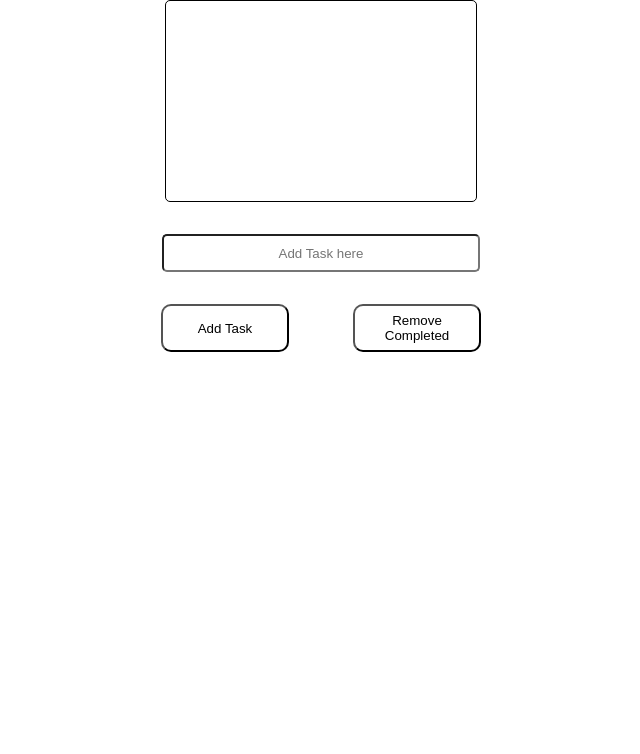
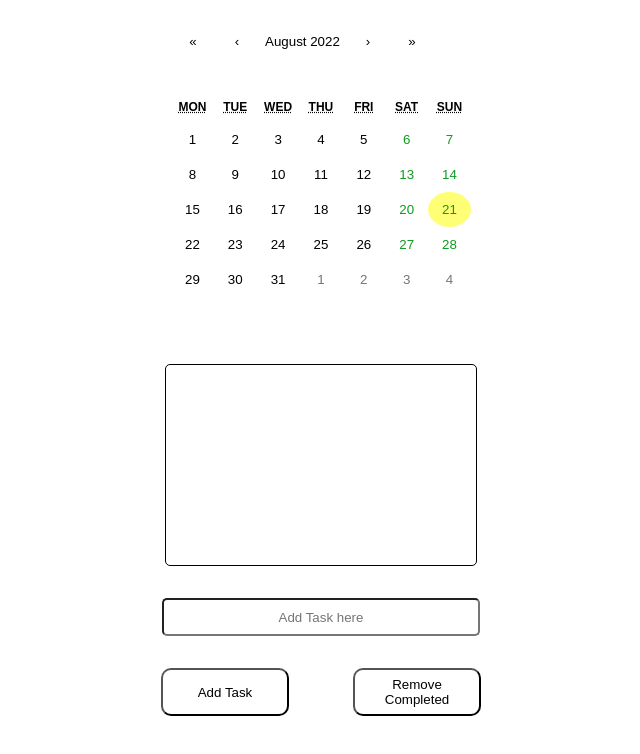
Before and after one commit to heliumcxxi/myNote, a React (Create React App) app: page / in a window 1280 px wide. Shown: the top 754 px of the page, without its empty margins (319-959 px from the left). Built offline with nearby package versions, Linux system fonts and the light colour scheme.

Commit message:
initial commit

```diff
--- a/package.json
+++ b/package.json
@@ -7,6 +7,7 @@
     "@testing-library/react": "^13.3.0",
     "@testing-library/user-event": "^13.5.0",
     "react": "^18.2.0",
+    "react-calendar": "^3.7.0",
     "react-dom": "^18.2.0",
     "react-scripts": "5.0.1",
     "styled-components": "^5.3.5",
--- a/src/App.js
+++ b/src/App.js
@@ -1,14 +1,19 @@
 import "./App.css";
 import AddTask from "./components/AddTask";
 import Display from "./components/Display";
-import { useRef, useState, useEffect } from "react";
+import { useRef, useState, useEffect, useContext } from "react";
 import { v4 as uuidv4 } from "uuid";
+import CusCalendar from "./components/CusCalendar/CusCalendar";
+import { TodoContext } from "./contexts/TodoContext";
 
 const LOCAL_STORAGE_KEY = "taskApp.tasks";
 
 function App() {
   const [tasks, setTasks] = useState([]);
+
   const taskTitleRef = useRef();
+
+  const { newTodo, setNewTodo, todos, setTodos } = useContext(TodoContext);
 
   useEffect(() => {
     const storedTasks = JSON.parse(localStorage.getItem(LOCAL_STORAGE_KEY));
@@ -32,7 +37,11 @@ function App() {
     setTasks((prevTasks) => {
       return [
         ...prevTasks,
-        { id: uuidv4(), taskTitle: taskTitle, complete: false },
+        {
+          id: prevTasks + 1,
+          taskTitle: taskTitle,
+          complete: false,
+        },
       ];
     });
     taskTitleRef.current.value = null;
@@ -45,6 +54,7 @@ function App() {
 
   return (
     <>
+      <CusCalendar />
       <Display tasks={tasks} toggleTask={toggleTask} />
       <AddTask
         handleAddTask={handleAddTask}
--- a/src/components/AddTask.js
+++ b/src/components/AddTask.js
@@ -1,4 +1,37 @@
 import styled from "styled-components";
+import { useContext } from "react";
+import { TodoContext } from "../contexts/TodoContext";
+
+const AddTask = ({ handleAddTask, removeCompleted, taskTitleRef }) => {
+  const { setNewTodo, setTodos, newTodo } = useContext(TodoContext);
+
+  return (
+    <Container>
+      <Input
+        onChange={(event) =>
+          setNewTodo((prevValue) => ({
+            ...prevValue,
+            title: event.target.value,
+          }))
+        }
+        ref={taskTitleRef}
+        type="text"
+        placeholder="Add Task here"
+      />
+      <ButtonContainer>
+        <Button
+          onClick={() => {
+            setTodos((prevValue) => [newTodo, ...prevValue]);
+            setNewTodo({});
+          }}
+        >
+          Add Task
+        </Button>
+        <Button onClick={removeCompleted}>Remove Completed</Button>
+      </ButtonContainer>
+    </Container>
+  );
+};
 
 const Container = styled.div`
   display: flex;
@@ -48,16 +81,4 @@ const Button = styled.button`
   }
 `;
 
-const AddTask = ({ handleAddTask, removeCompleted, taskTitleRef }) => {
-  return (
-    <Container>
-      <Input ref={taskTitleRef} type="text" placeholder="Add Task here" />
-      <ButtonContainer>
-        <Button onClick={handleAddTask}>Add Task</Button>
-        <Button onClick={removeCompleted}>Remove Completed</Button>
-      </ButtonContainer>
-    </Container>
-  );
-};
-
 export default AddTask;
--- /dev/null
+++ b/src/components/CusCalendar/Calendar.css
@@ -0,0 +1,179 @@
+.react-calendar {
+    /* padding-top: 50px; */
+    width: 350px;
+    max-width: 100%;
+    background: white;
+    /* border: 1px solid #a0a096; */
+    font-family: Arial, Helvetica, sans-serif;
+    line-height: 1.125em;
+  }
+  .react-calendar--doubleView {
+    width: 700px;
+  }
+  .react-calendar--doubleView .react-calendar__viewContainer {
+    display: flex;
+    margin: -0.5em;
+  }
+  .react-calendar--doubleView .react-calendar__viewContainer > * {
+    width: 50%;
+    margin: 0.5em;
+  }
+  .react-calendar,
+  .react-calendar *,
+  .react-calendar *:before,
+  .react-calendar *:after {
+    -moz-box-sizing: border-box;
+    -webkit-box-sizing: border-box;
+    box-sizing: border-box;
+  }
+  .react-calendar button {
+    margin: 0;
+    border: 0;
+    outline: none;
+  }
+  .react-calendar button:enabled:hover {
+    cursor: pointer;
+    border-radius: 50%;
+  }
+  .react-calendar__navigation {
+    height: 44px;
+    margin-bottom: 1em;
+  }
+  .react-calendar__navigation button {
+    min-width: 44px;
+    background: none;
+  }
+  .react-calendar__navigation button:enabled:hover,
+  .react-calendar__navigation button:enabled:focus {
+    background-color: #e6e6e6;
+  }
+  .react-calendar__navigation button[disabled] {
+    background-color: #f0f0f0;
+  }
+  .react-calendar__month-view__weekdays {
+    text-align: center;
+    text-transform: uppercase;
+    font-weight: bold;
+    font-size: 0.75em;
+  }
+  .react-calendar__month-view__weekdays__weekday {
+    padding: 0.5em;
+  }
+  .react-calendar__month-view__weekNumbers {
+    font-weight: bold;
+  }
+  .react-calendar__month-view__weekNumbers .react-calendar__tile {
+    display: flex;
+    align-items: center;
+    justify-content: center;
+    font-size: 0.75em;
+    padding: calc(0.75em / 0.75) calc(0.5em / 0.75);
+  }
+  .react-calendar__month-view__days__day--weekend {
+    color: #0d9b20;
+  }
+  .react-calendar__month-view__days__day--neighboringMonth {
+    color: #757575;
+  }
+  .react-calendar__year-view .react-calendar__tile,
+  .react-calendar__decade-view .react-calendar__tile,
+  .react-calendar__century-view .react-calendar__tile {
+    padding: 2em 0.5em;
+  }
+  .react-calendar__tile {
+    max-width: 100%;
+    text-align: center;
+    padding: 0.75em 0.5em;
+    background: none;
+  }
+  .react-calendar__tile:disabled {
+    background-color: #f0f0f0;
+  }
+  .react-calendar__tile:enabled:hover,
+  .react-calendar__tile:enabled:focus {
+    background-color: #e6e6e6;
+  }
+  .react-calendar__tile--now {
+    background: #ffff76;
+    border-radius: 50%;
+  }
+  .react-calendar__tile--now:enabled:hover,
+  .react-calendar__tile--now:enabled:focus {
+    background: #ffffa9;
+  }
+  .react-calendar__tile--hasActive {
+    background: #76baff;
+  }
+  .react-calendar__tile--hasActive:enabled:hover,
+  .react-calendar__tile--hasActive:enabled:focus {
+    background: #a9d4ff;
+  }
+  .react-calendar__tile--active {
+    background: #006edc;
+    color: white;
+    border-radius: 50%;
+  }
+  .react-calendar__tile--active:enabled:hover,
+  .react-calendar__tile--active:enabled:focus {
+    background: #1087ff;
+  }
+  .react-calendar--selectRange .react-calendar__tile--hover {
+    background-color: #e6e6e6;
+  }
+
+  .highlight1 {
+    background: #f08080;
+    border-radius: 50%;
+  }
+  .highlight2 {
+    background: #add8e6;
+    border-radius: 50%;
+  }
+  .highlight3 {
+    background: #fffacd;
+    border-radius: 50%;
+  }
+  .highlight4 {
+    background: #87cefa;
+    border-radius: 50%;
+  }
+  .highlight5 {
+    background: #20b2aa;
+    border-radius: 50%;
+  }
+  .highlight6 {
+    background: #ffa07a;
+    border-radius: 50%;
+  }
+  .highlight7 {
+    background: #00fa9a;
+    border-radius: 50%;
+  }
+  .highlight8 {
+    background: #ffe4e1;
+    border-radius: 50%;
+  }
+  .highlight9 {
+    background: #da70d6;
+    border-radius: 50%;
+  }
+  .highlight10 {
+    background: #fff5ee;
+    border-radius: 50%;
+  }
+  .highlight11 {
+    background: #87ceeb;
+    border-radius: 50%;
+  }
+  .highlight12 {
+    background: #f5deb3;
+    border-radius: 50%;
+  }
+  .highlight13 {
+    background: #f0f8ff;
+    border-radius: 50%;
+  }
+  .highlight14 {
+    background: #ff7f50;
+    border-radius: 50%;
+  }
--- /dev/null
+++ b/src/components/CusCalendar/CusCalendar.js
@@ -0,0 +1,28 @@
+import { useContext } from "react";
+import styled from "styled-components";
+import Calendar from "react-calendar";
+import "./Calendar.css";
+import { TodoContext } from "../../contexts/TodoContext";
+
+const Container = styled.div`
+  width: 300px;
+  padding: 2rem;
+  margin: auto;
+  height: 300px;
+`;
+
+const CusCalendar = () => {
+  const { setNewTodo } = useContext(TodoContext);
+
+  return (
+    <Container>
+      <Calendar
+        onChange={(value) => {
+          setNewTodo((x) => ({ ...x, date: JSON.stringify(value) }));
+        }}
+      />
+    </Container>
+  );
+};
+
+export default CusCalendar;
--- a/src/components/Display.js
+++ b/src/components/Display.js
@@ -1,5 +1,7 @@
 import Task from "./Task";
 import styled from "styled-components";
+import { useContext } from "react";
+import { TodoContext } from "../contexts/TodoContext";
 
 const Container = styled.div`
   display: flex;
@@ -14,11 +16,12 @@ const Container = styled.div`
   border-radius: 5px;
 `;
 
-export default function Display({ tasks, toggleTask }) {
+export default function Display({ toggleTask }) {
+  const { todos } = useContext(TodoContext);
   return (
     <Container>
-      {tasks.map((task) => (
-        <Task key={task.id} task={task} toggleTask={toggleTask} />
+      {todos.map((task) => (
+        <Task key={task.date} title={task.title} toggleTask={toggleTask} />
       ))}
     </Container>
   );
--- a/src/components/Task.js
+++ b/src/components/Task.js
@@ -7,20 +7,20 @@ const Container = styled.div`
 const Label = styled.label``;
 const Input = styled.input``;
 
-export default function Task({ task, toggleTask }) {
-  function handleTaskClick() {
-    toggleTask(task.id);
-  }
+export default function Task({ title, toggleTask }) {
+  // function handleTaskClick() {
+  //   toggleTask(task.id);
+  // }
 
   return (
     <Container>
       <Label>
         <Input
           type="checkbox"
-          checked={task.complete}
-          onChange={handleTaskClick}
+          // checked={task.complete}
+          // onChange={handleTaskClick}
         />
-        {task.taskTitle}
+        {title}
       </Label>
     </Container>
   );
--- /dev/null
+++ b/src/contexts/TodoContext.js
@@ -0,0 +1,23 @@
+import { useState, createContext, useEffect } from "react";
+
+const TodoContext = createContext();
+
+const TodoProvider = ({ children }) => {
+  const [todos, setTodos] = useState([]);
+
+  const [newTodo, setNewTodo] = useState({
+    date: "",
+    title: "",
+    completed: false,
+  });
+
+  useEffect(() => console.log(todos), [todos]);
+
+  return (
+    <TodoContext.Provider value={{ newTodo, setNewTodo, todos, setTodos }}>
+      {children}
+    </TodoContext.Provider>
+  );
+};
+
+export { TodoContext, TodoProvider };
--- a/src/index.js
+++ b/src/index.js
@@ -3,11 +3,14 @@ import ReactDOM from "react-dom/client";
 import "./index.css";
 import App from "./App";
 import reportWebVitals from "./reportWebVitals";
+import { TodoProvider } from "./contexts/TodoContext";
 
 const root = ReactDOM.createRoot(document.getElementById("root"));
 root.render(
   <React.StrictMode>
-    <App />
+    <TodoProvider>
+      <App />
+    </TodoProvider>
   </React.StrictMode>
 );
 
```
Also changed, not shown: 1 other file (tests, documents, lock files or other folders).
